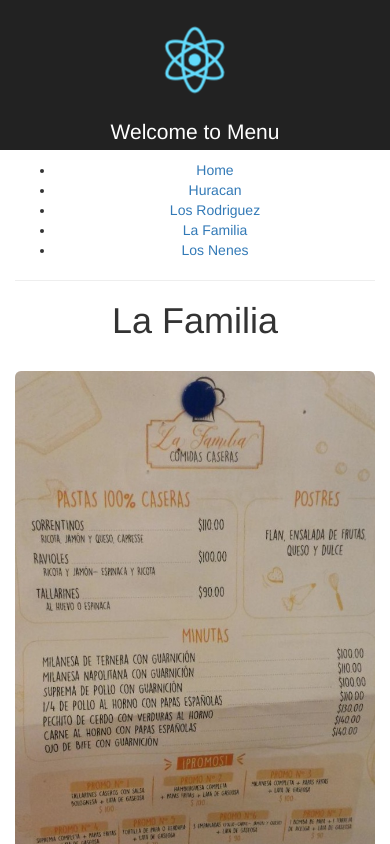
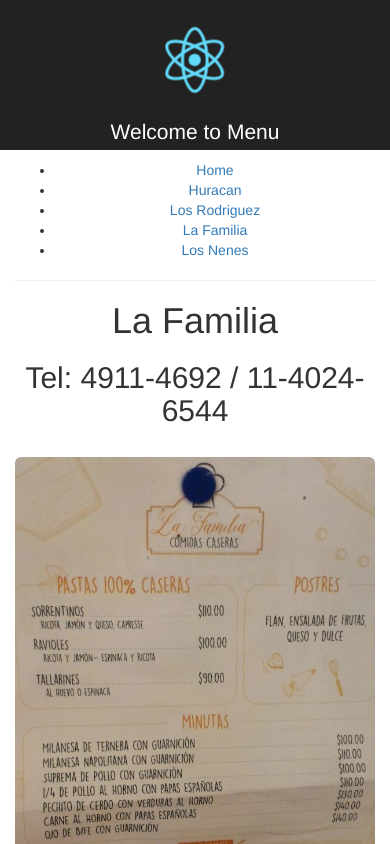
Before and after one commit to leog91/menuc, a React (Create React App) app: page /lafamilia in a window 390 px wide. Shown: the top 844 px of the page. Built offline with nearby package versions, Linux system fonts and the light colour scheme.

Commit message:
added la familia phone number

```diff
--- a/src/la-familia/LaFamilia.js
+++ b/src/la-familia/LaFamilia.js
@@ -8,6 +8,7 @@ class LaFamilia extends Component {
             <div className="LaFamilia">
                 <header>
                     <h1>La Familia</h1>
+                    <h2>Tel: 4911-4692 / 11-4024-6544 </h2>
                 </header>
                 <br />
                 <img src={lafamilia} alt="la familia"
```
